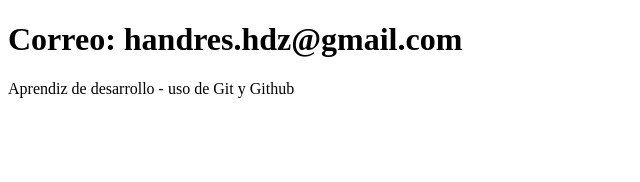
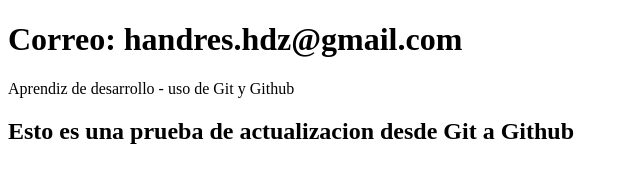
Before and after one commit to handreshdz/sistema-de-registro, a plain HTML site: page contacto.html in a window 1280 px wide. Shown: the whole page, without its empty margins (0-640 px from the left). Drawn offline with Linux system fonts and the light colour scheme.

Commit message:
se agrega etiqueta h2 en contacto.html

```diff
--- a/contacto.html
+++ b/contacto.html
@@ -8,5 +8,7 @@
 <body>
     <h1>Correo: handres.hdz@gmail.com</h1>
     <p>Aprendiz de desarrollo - uso de Git y Github</p>
+
+    <h2>Esto es una prueba de actualizacion desde Git a Github</h2>
 </body>
 </html>
```
